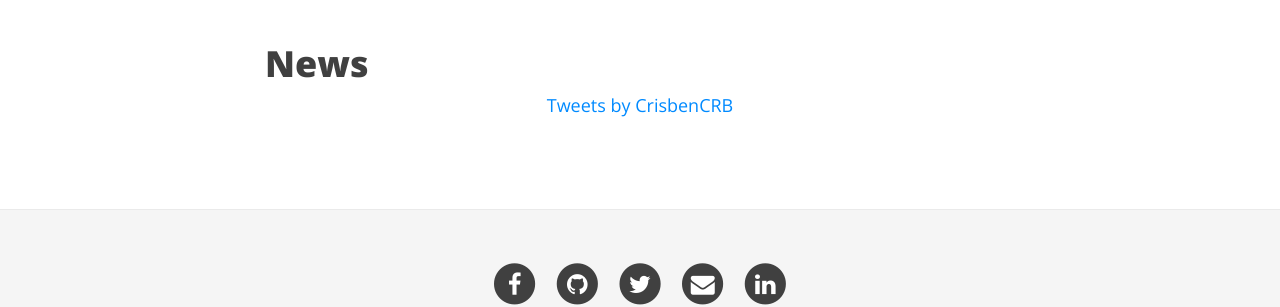
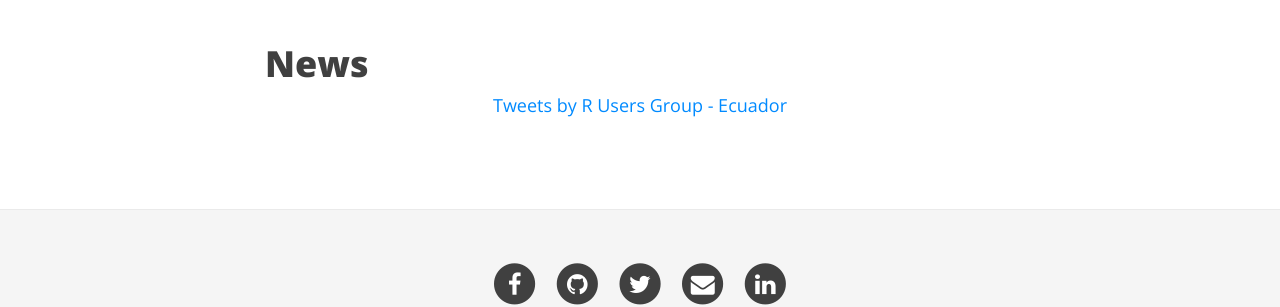
Before and after one commit to Rgrupoec/Rgrupoec.github.io, a Jekyll site: the page built from index.html, in a window 1280 px wide and 900 px high, scrolled down 537 px. Shown: the part 488-795 px from the top of the window. Built offline with Jekyll 4.4.1, drawn with Linux system fonts in a browser that asks for light colours; nearby versions of some CDN libraries; comment, search, counter and statistics services are not loaded.

Commit message:
Update index.html

```diff
--- a/index.html
+++ b/index.html
@@ -16,7 +16,7 @@ comments: true
 <div class="post-entry">
         <h1 class="post-title">News</h1>
 	<div style="text-align:center;">
-	<a class="twitter-timeline" href="https://twitter.com/CrisbenCRB">Tweets by CrisbenCRB</a> <script async src="//platform.twitter.com/widgets.js" charset="utf-8"></script>
+	<a class="twitter-timeline" href="https://twitter.com/rusersgroup">Tweets by R Users Group - Ecuador</a> <script async src="//platform.twitter.com/widgets.js" charset="utf-8"></script>
         <script>!function(d,s,id){var js,fjs=d.getElementsByTagName(s)[0],p=/^http:/.test(d.location)?'http':'https';if(!d.getElementById(id)){js=d.createElement(s);js.id=id;js.src=p+"://platform.twitter.com/widgets.js";fjs.parentNode.insertBefore(js,fjs);}}(document,"script","twitter-wjs");</script>
         </div>
 </div>
```
